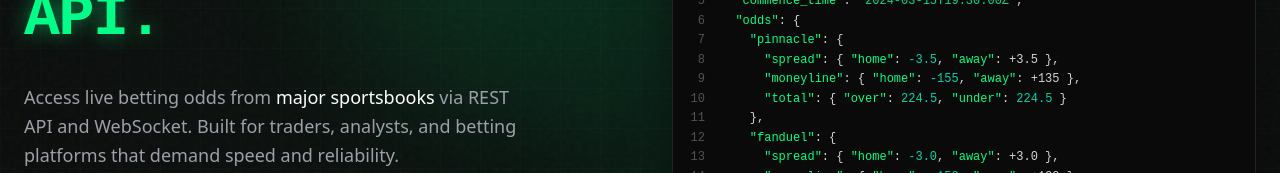
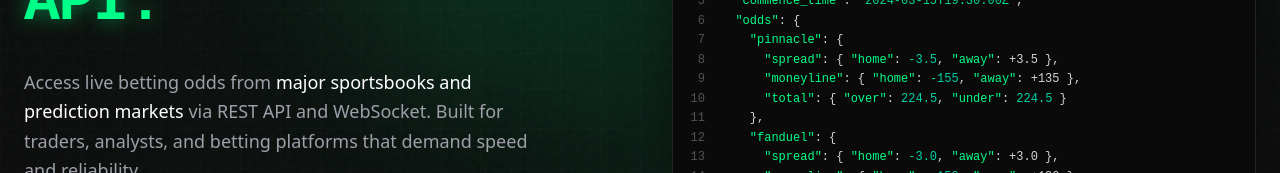
Before and after one commit to Davidgsilva/owls-insight-frontend, a Next.js app: page / in a window 1280 px wide. Shown: the part 352-525 px from the top of the page. Built offline with nearby package versions, Linux system fonts and the light colour scheme; no server answers; a web font is replaced by a local one.

Commit message:
fix: Update hero and docs copy to include prediction markets

```diff
--- a/src/components/landing/Hero.tsx
+++ b/src/components/landing/Hero.tsx
@@ -41,7 +41,7 @@
             {/* Subheadline */}
             <p className="text-lg text-zinc-400 leading-relaxed max-w-lg opacity-0 animate-fade-in-up stagger-2">
               Access live betting odds from{" "}
-              <span className="text-white font-medium">major sportsbooks</span>{" "}
+              <span className="text-white font-medium">major sportsbooks and prediction markets</span>{" "}
               via REST API and WebSocket. Built for traders, analysts, and betting
               platforms that demand speed and reliability.
             </p>
```
